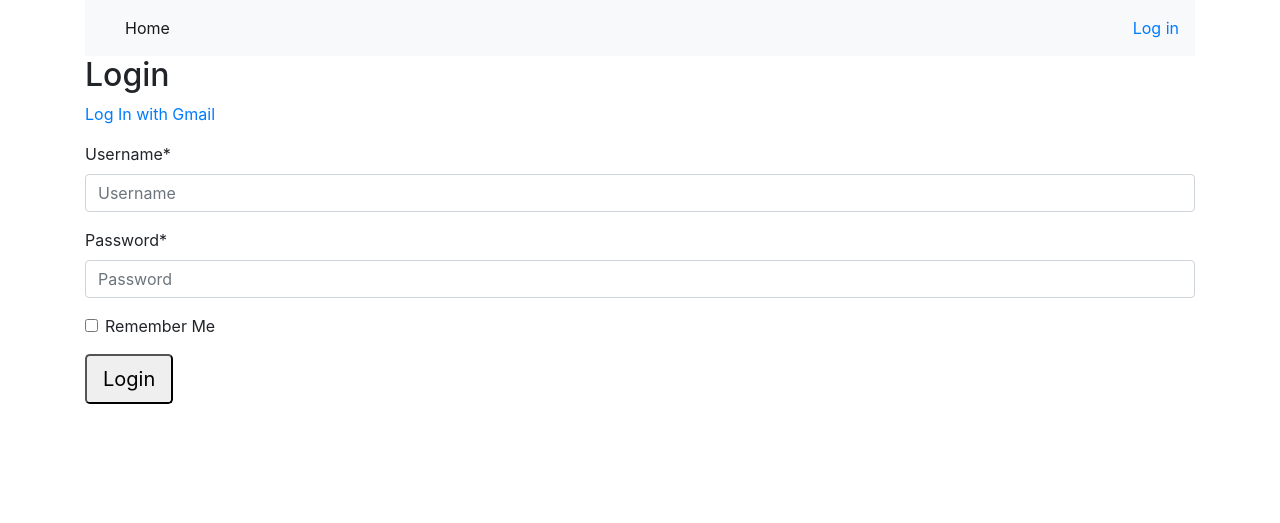
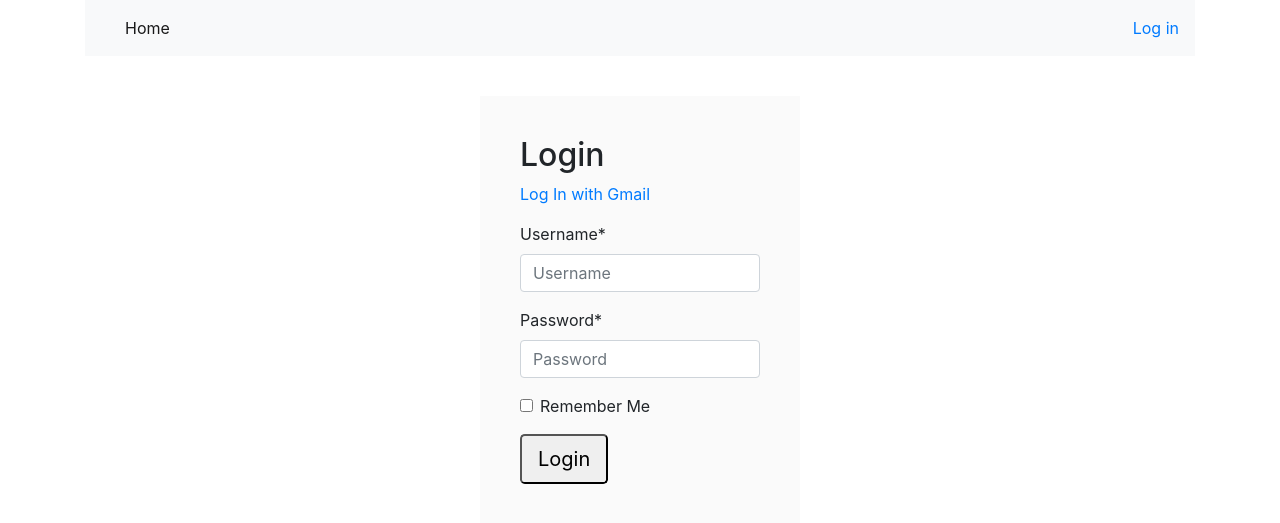
Before and after one commit to nexto123/OAUTH2-Api, a Django app: page /accounts/login/ in a window 1280 px wide. Shown: the top 523 px of the page. Run offline with Django 3.2, Linux system fonts and the light colour scheme; some libraries are stand-ins or nearby versions.

Commit message:
static urls, base.css added && templates updated

```diff
--- a/api_made/urls.py
+++ b/api_made/urls.py
@@ -15,6 +15,8 @@ Including another URLconf
 """
 from django.contrib import admin
 from django.urls import path, include
+from django.conf import settings
+from django.conf.urls.static import static
 
 urlpatterns = [
     path('', include('mob_app.urls')),
@@ -24,3 +26,5 @@ urlpatterns = [
     path('admin/', admin.site.urls),
 
 ]
+if settings.DEBUG:
+    urlpatterns += static(settings.STATIC_URL, document_root=settings.STATIC_ROOT)
--- /dev/null
+++ b/static/css/base.css
@@ -0,0 +1,12 @@
+body{
+    background-color: rgba(255, 255, 255, 0.67);
+}
+
+.login-box{
+    max-width: 320px;
+    margin: auto;
+    padding: 40px;
+    background: rgba(229, 229, 229, 0.2);
+    position: relative;
+    top: 40px;
+}
--- a/users/templates/account/login.html
+++ b/users/templates/account/login.html
@@ -2,6 +2,7 @@
 {% load crispy_forms_tags %}
 {% load socialaccount %}
 {% block content %}
+<div class="login-box">
 
 <h2>Login</h2>
  <p><a href="{% provider_login_url 'google' %}">Log In with Gmail</a></p>
@@ -12,5 +13,5 @@
   <button class="btn-lg " type="submit">Login</button>
 </form>
 
-
+</div>
 {% endblock %}
--- a/users/templates/base.html
+++ b/users/templates/base.html
@@ -1,5 +1,5 @@
 <!doctype html>
-{% load static %}
+{% load staticfiles %}
 {% load account %}
 
 <html lang="en">
@@ -8,8 +8,9 @@
     <meta name="viewport"
           content="width=device-width, user-scalable=no, initial-scale=1.0, maximum-scale=1.0, minimum-scale=1.0">
     <meta http-equiv="X-UA-Compatible" content="ie=edge">
+    <title>API tests</title>
     <link rel="stylesheet" href="https://stackpath.bootstrapcdn.com/bootstrap/4.3.1/css/bootstrap.min.css">
-    <title>API tests</title>
+    <link rel="stylesheet" href="{% static 'css/base.css' %}">
 </head>
 <body>
  <!--------------navbar start ----->
```
Also changed, not shown: api_made/settings.py (+7 -0 lines), README.md (added).
